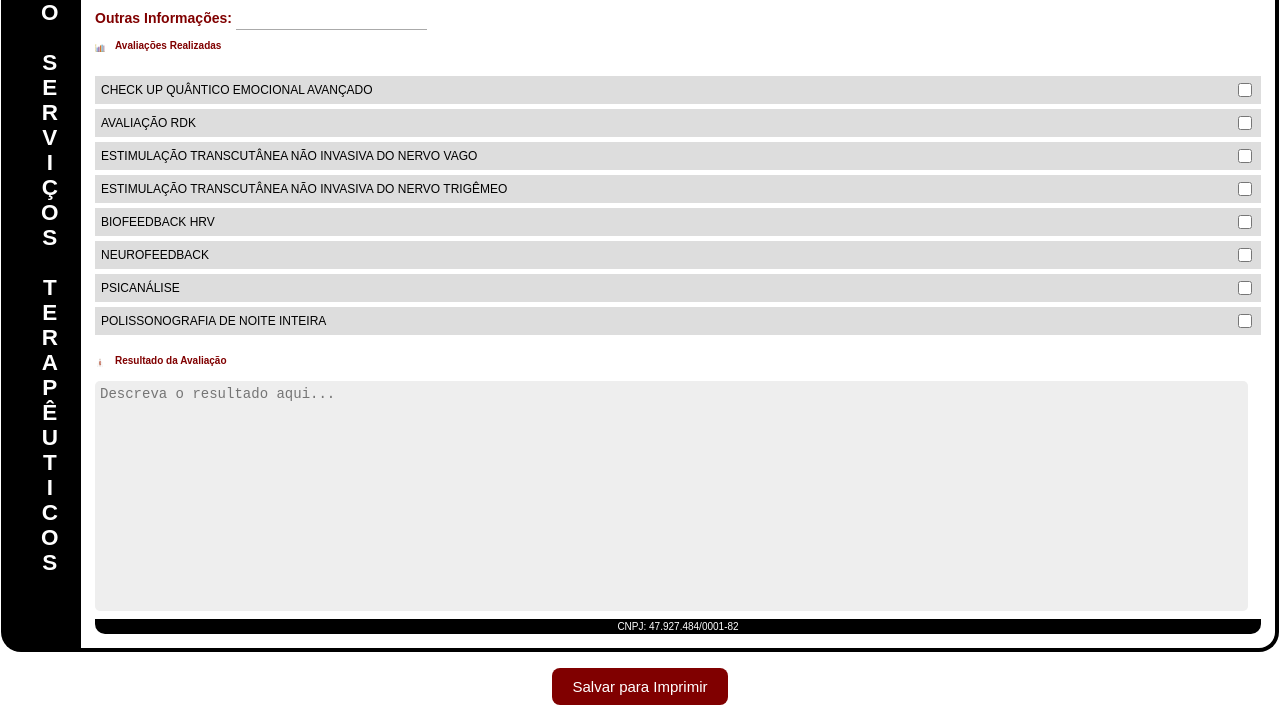
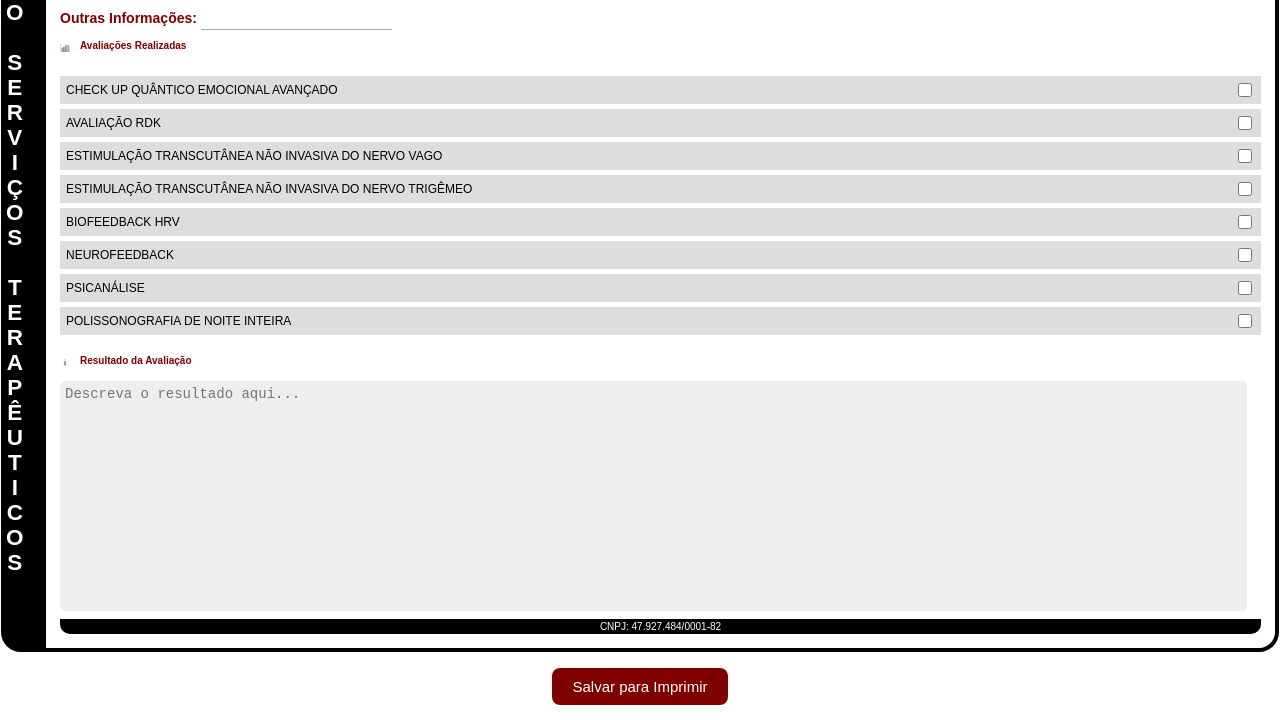
Before and after one commit to EspacoViverMelhor/formulario, a plain HTML site: page index.html in a window 1280 px wide. Shown: the part 157-877 px from the top of the page. Drawn offline with Linux system fonts and the light colour scheme.

Commit message:
Update index.html

```diff
--- a/index.html
+++ b/index.html
@@ -20,7 +20,7 @@
     }
 
     .lateral-esquerda {
-      width: 80px;
+      width: 45px;
       background: black;
       color: white;
       writing-mode: vertical-rl;
```
